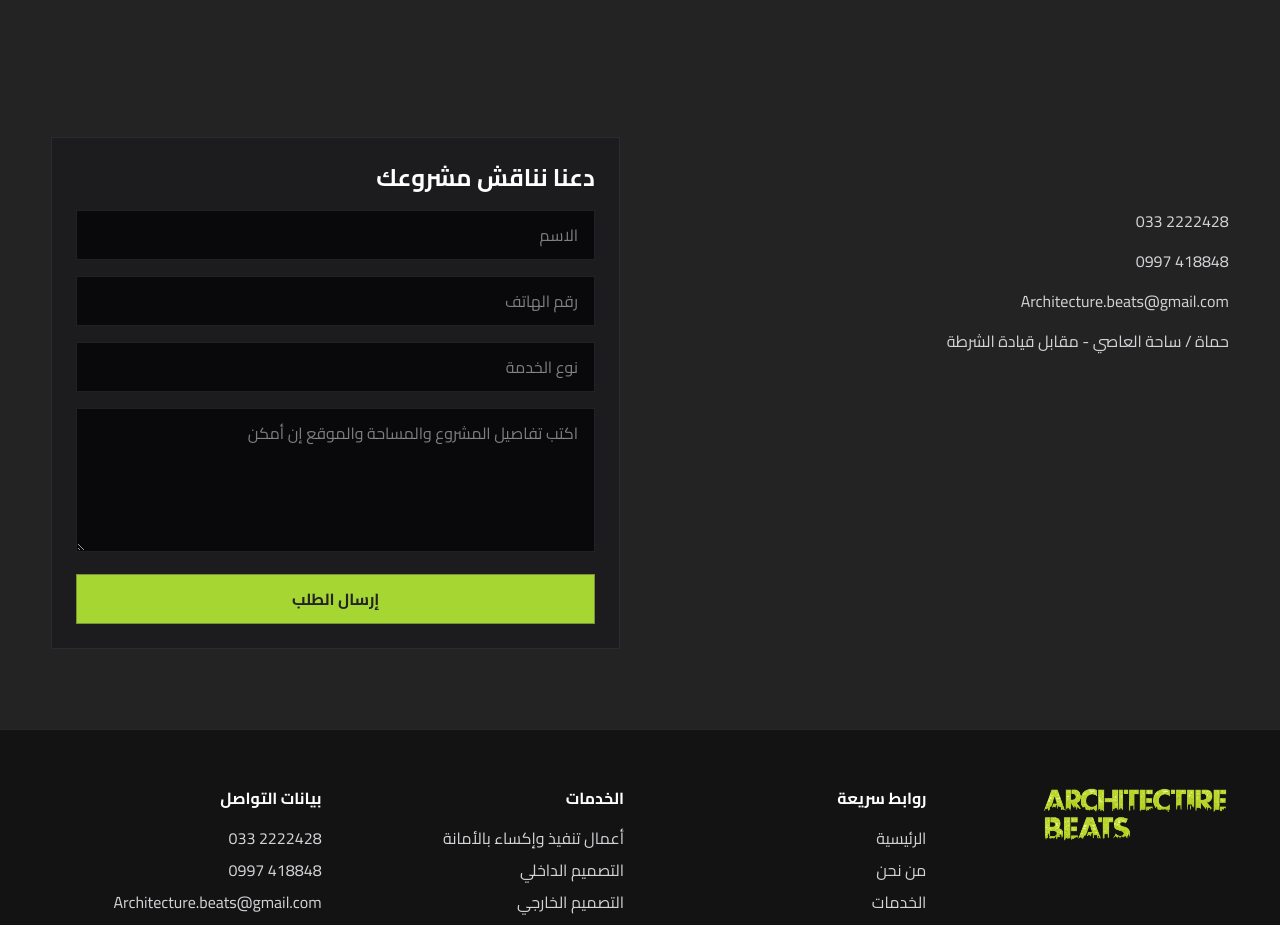
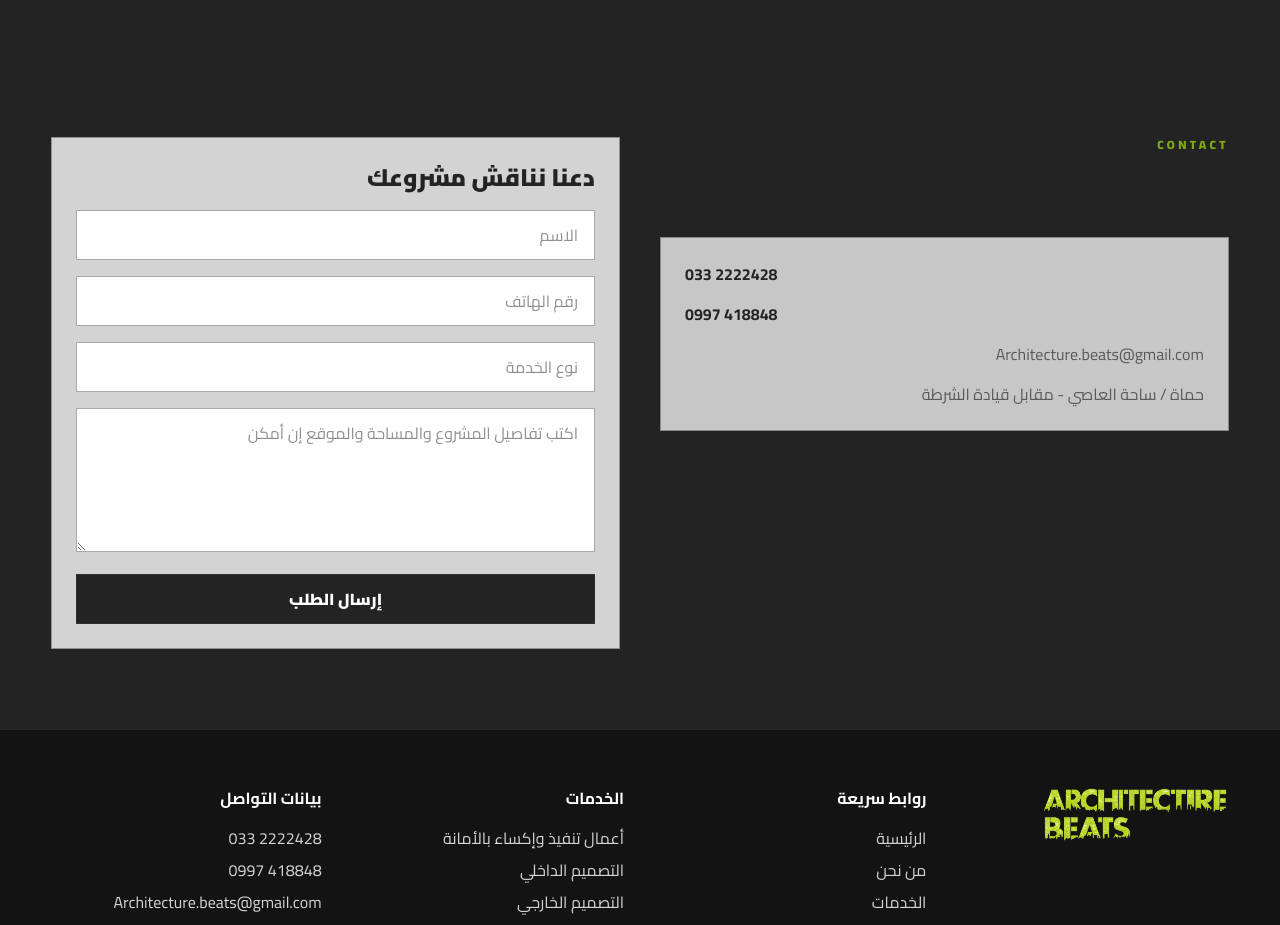
Before and after one commit to abod-haes/architecture-beats, a Next.js app: page / in a window 1280 px wide. Shown: the part 7740-8665 px from the top of the page. Built offline with nearby package versions, Linux system fonts and the light colour scheme.

Commit message:
Update contact section with bilingual light form

```diff
--- a/src/components/sections/ContactSection.tsx
+++ b/src/components/sections/ContactSection.tsx
@@ -1,37 +1,39 @@
 "use client";
 
 import { motion } from "framer-motion";
-import { siteData } from "@/data/siteData";
+import { useSiteContent } from "@/context/LocaleContext";
 import SectionTitle from "../ui/SectionTitle";
 import { fadeUp, slideIn } from "@/lib/motion";
 
 export default function ContactSection() {
+  const content = useSiteContent();
+
   return (
     <section className="mx-auto grid w-[92%] max-w-7xl gap-10 py-20 md:grid-cols-2">
-      <motion.div initial="hidden" whileInView="visible" viewport={{ once: true }} variants={fadeUp}>
-        <SectionTitle title={siteData.nav[4].label} />
-        <div className="mt-8 space-y-4 text-zinc-300">
-          <p dir="ltr" className="inline-block [unicode-bidi:isolate] text-left">{siteData.company.phone}</p>
-          <p dir="ltr" className="block [unicode-bidi:isolate] text-right">{siteData.company.mobile}</p>
-          <p>{siteData.company.email}</p>
-          <p>{siteData.company.address}</p>
+      <motion.div initial="hidden" whileInView="visible" viewport={{ once: false, amount: 0.25 }} variants={fadeUp}>
+        <SectionTitle title={content.nav[4].label} eyebrow="Contact" />
+        <div className="mt-8 space-y-4 border border-brand-dark/15 bg-white/75 p-6 text-brand-gray">
+          <p dir="ltr" className="text-left font-bold text-brand-dark">{content.company.phone}</p>
+          <p dir="ltr" className="text-left font-bold text-brand-dark">{content.company.mobile}</p>
+          <p>{content.company.email}</p>
+          <p>{content.company.address}</p>
         </div>
       </motion.div>
 
       <motion.form
         initial="hidden"
         whileInView="visible"
-        viewport={{ once: true }}
+        viewport={{ once: false, amount: 0.25 }}
         variants={slideIn}
-        className="space-y-4 border border-zinc-700 bg-zinc-900/60 p-6"
+        className="space-y-4 border border-brand-dark/15 bg-white/80 p-6"
       >
-        <h3 className="text-2xl font-bold text-white">{siteData.contactForm.title}</h3>
-        <input className="w-full border border-zinc-600 bg-zinc-950 px-4 py-3 text-zinc-100" placeholder={siteData.contactForm.fields.name} />
-        <input className="w-full border border-zinc-600 bg-zinc-950 px-4 py-3 text-zinc-100" placeholder={siteData.contactForm.fields.phone} />
-        <input className="w-full border border-zinc-600 bg-zinc-950 px-4 py-3 text-zinc-100" placeholder={siteData.contactForm.fields.service} />
-        <textarea className="h-36 w-full border border-zinc-600 bg-zinc-950 px-4 py-3 text-zinc-100" placeholder={siteData.contactForm.fields.message} />
-        <button type="button" className="w-full border border-brand-primary bg-brand-primary py-3 font-bold text-brand-dark transition hover:bg-brand-secondary">
-          {siteData.contactForm.submit}
+        <h3 className="text-2xl font-black text-brand-dark">{content.contactForm.title}</h3>
+        <input className="w-full border border-brand-dark/15 bg-white px-4 py-3 text-brand-dark outline-none focus:border-brand-primary" placeholder={content.contactForm.fields.name} />
+        <input className="w-full border border-brand-dark/15 bg-white px-4 py-3 text-brand-dark outline-none focus:border-brand-primary" placeholder={content.contactForm.fields.phone} />
+        <input className="w-full border border-brand-dark/15 bg-white px-4 py-3 text-brand-dark outline-none focus:border-brand-primary" placeholder={content.contactForm.fields.service} />
+        <textarea className="h-36 w-full border border-brand-dark/15 bg-white px-4 py-3 text-brand-dark outline-none focus:border-brand-primary" placeholder={content.contactForm.fields.message} />
+        <button type="button" className="w-full border border-brand-dark bg-brand-dark py-3 font-black text-white transition hover:bg-brand-primary hover:text-brand-dark">
+          {content.contactForm.submit}
         </button>
       </motion.form>
     </section>
```
